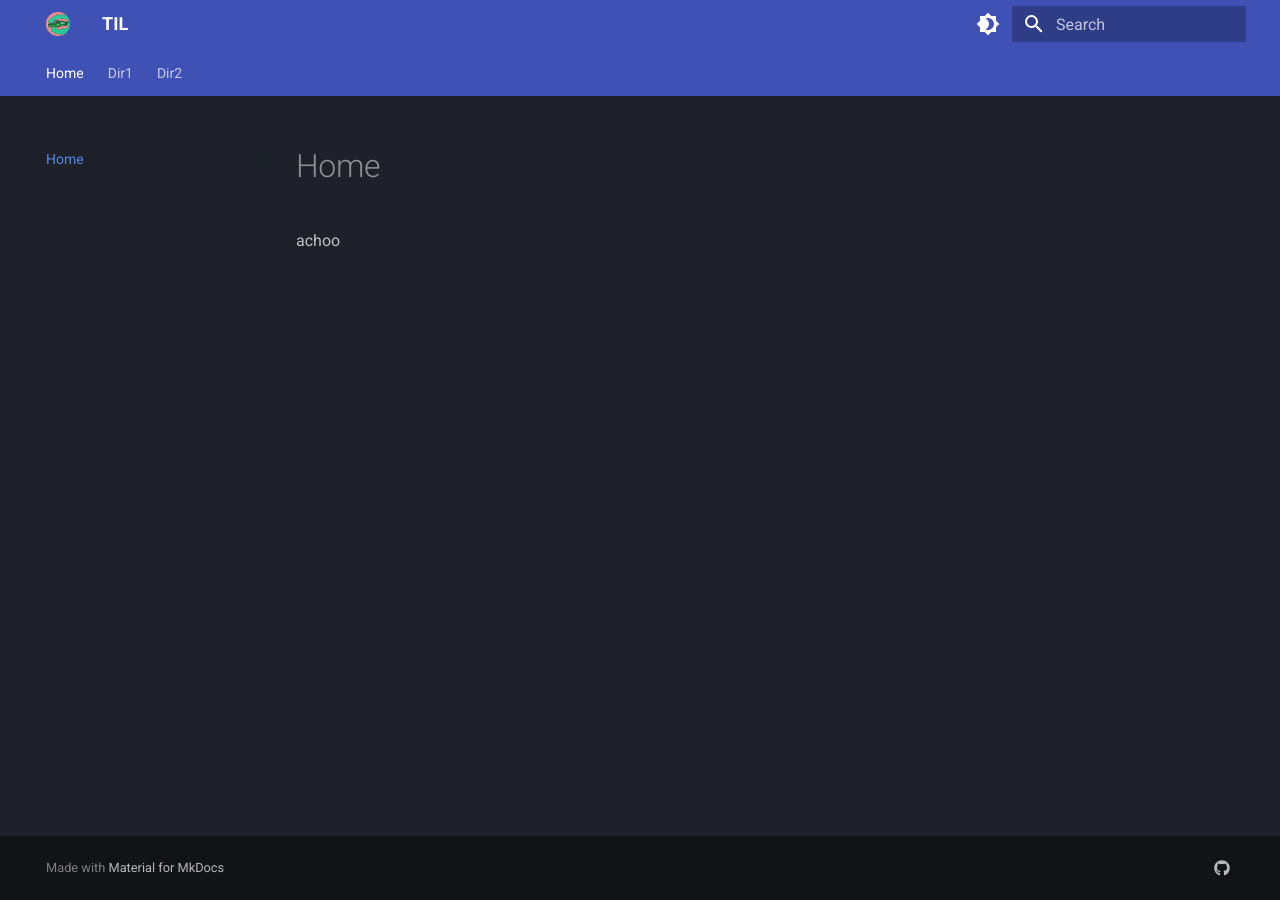
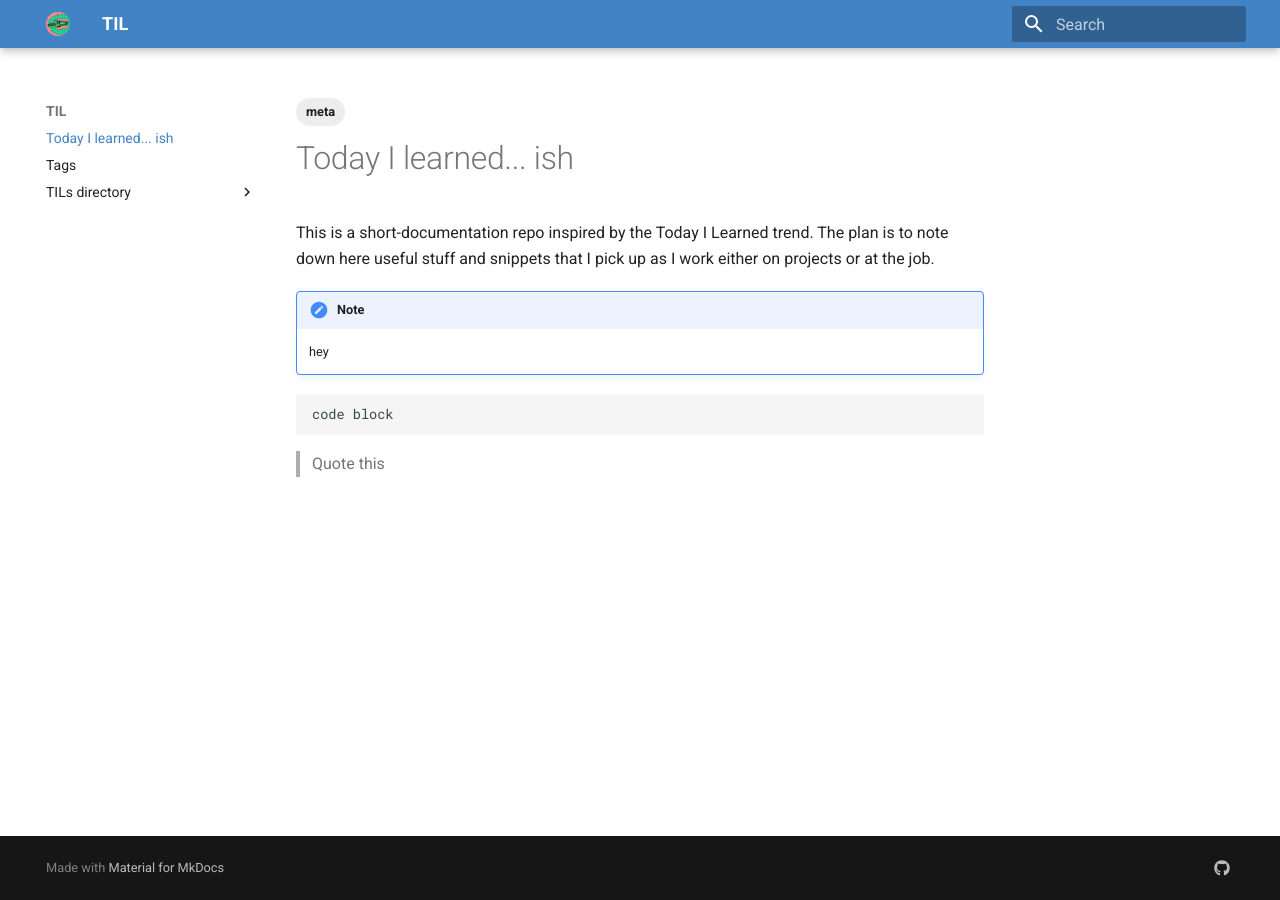
Before and after one commit to pabsan-0/til, an MkDocs documentation site: the page built from docs/README.md, in a window 1280 px wide. Built offline with MkDocs 1.6.1 and Material for MkDocs 9.7.7, drawn with Linux system fonts in a browser that asks for light colours.

Commit message:
update first til

````diff
--- a/docs/README.md
+++ b/docs/README.md
@@ -1 +1,22 @@
-achoo
+---
+tags:
+    - meta
+---
+# Today I learned... ish
+
+This is a short-documentation repo inspired by the Today I Learned trend. The plan is to note down here useful stuff and snippets that I pick up as I work either on projects or at the job.
+
+!!! note
+
+    hey
+
+
+```
+code block
+```
+
+>
+> Quote this
+>
+
+<!-- Inject some html here to list the repos below -->
--- /dev/null
+++ b/docs/extra.css
@@ -0,0 +1,6 @@
+:root {
+    --md-primary-fg-color:              #4183c4;
+    --md-accent-fg-color:               #356898;
+    --md-accent-fg-color--transparent:  #AEF2D3;
+    --md-accent-bg-color:               #f1f1f1;
+}
--- a/mkdocs.yml
+++ b/mkdocs.yml
@@ -1,31 +1,23 @@
 site_name: TIL
 theme:
   name: material
-  logo: favicon.ico
+  logo: logo.png
   favicon: favicon.ico
   language: en
-  palette:
-    # Palette toggle for dark mode
-    - scheme: slate
-      toggle:
-        icon: material/brightness-4
-        name: Switch to light mode
-
-    # Palette toggle for light mode
-    - scheme: default
-      toggle:
-        icon: material/brightness-7
-        name: Switch to dark mode
 
   features:
     - navigation.instant
     - navigation.tracking
-    - navigation.tabs
+    # - navigation.tabs
     - navigation.indexes
+    - navigation.path
     - toc.follow
     - search.suggest
     - search.highlight
     - search.share
+
+extra_css:
+  - extra.css
 
 extra:
   social:
@@ -36,6 +28,7 @@ extra:
 plugins:
   - search
   - awesome-pages
+  - tags
 
 markdown_extensions:
   - attr_list
````
Also changed, not shown: docs/Dir1/README.md (deleted, +0 -1 lines), docs/Dir2/README.md (deleted, +0 -1 lines), docs/TILs directory/ldd.md (added, +39 -0 lines), docs/Tags.md (added, +10 -0 lines), docs/logo.png (added), favicon.ico (deleted).
